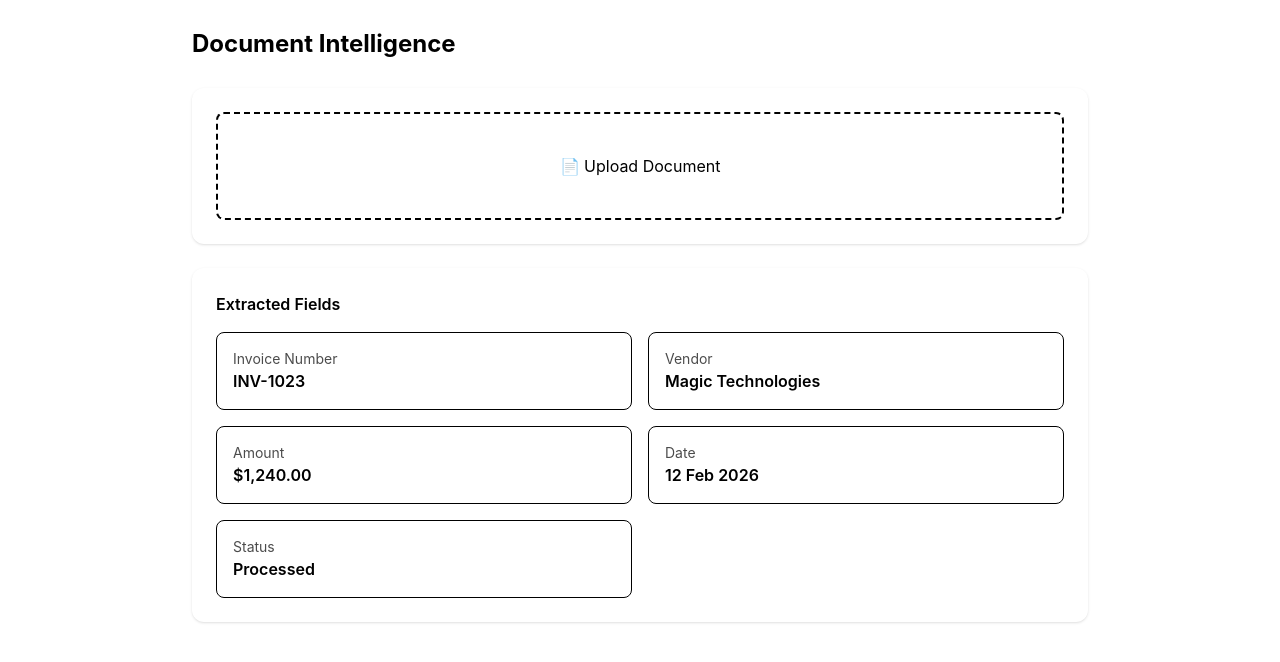
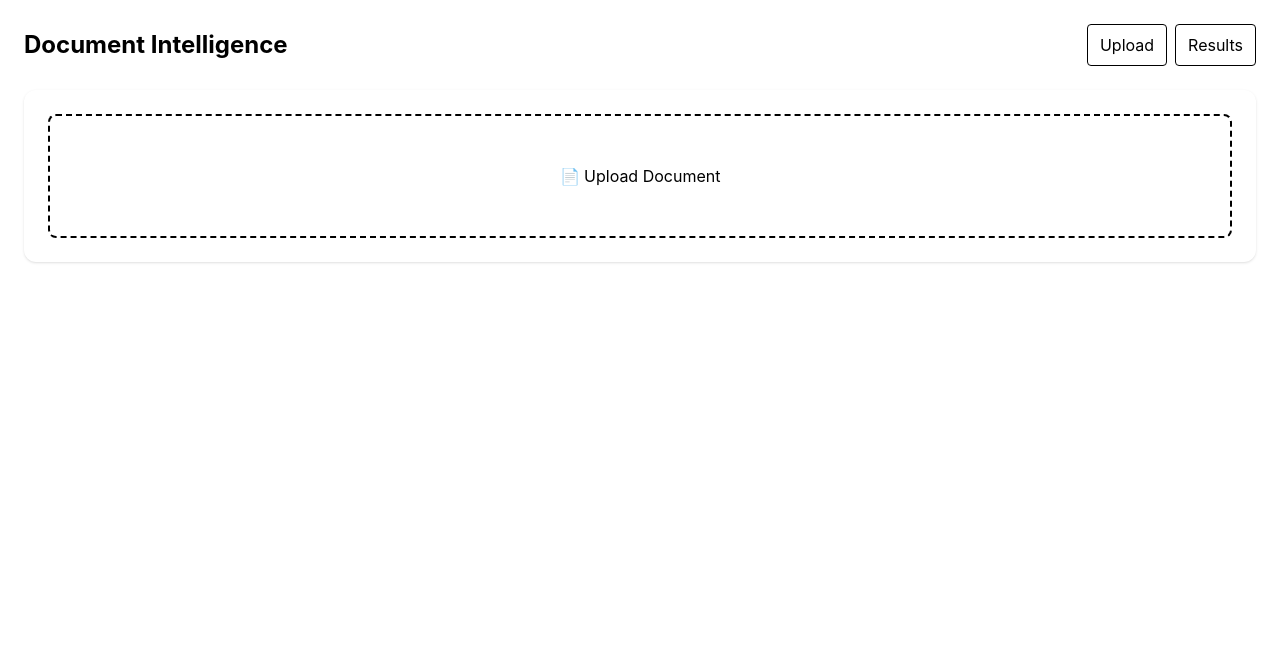
Before and after one commit to Rohit-0870/poc-docintel, a React (Vite) app: page / in a window 1280 px wide. Shown: the top 662 px of the page. Built offline with nearby package versions, Linux system fonts and the light colour scheme.

Commit message:
change is ui

```diff
--- a/src/App.jsx
+++ b/src/App.jsx
@@ -4,6 +4,7 @@ import { extractedData } from "./data/dummyData";
 
 export default function App({ config = defaultConfig }) {
   const [theme, setTheme] = useState(config.theme);
+  const [page, setPage] = useState("upload");
 
   useEffect(() => {
     document.documentElement.className = theme;
@@ -13,29 +14,57 @@ export default function App({ config = defaultConfig }) {
     );
   }, [theme]);
 
+  const go = (route) => {
+    setPage(route);
+    config.onNavigate?.(route); // notify MagicHub if needed
+  };
+
   return (
-    <div className="min-h-screen bg-bg text-text p-6 transition-all">
-      <div className="max-w-4xl mx-auto space-y-6">
+    <div className="min-h-screen bg-bg text-text p-6">
 
-        <header className="flex justify-between items-center">
-          <h1 className="text-2xl font-bold text-brand">
-            {config.labels.title}
-          </h1>
+      <header className="flex justify-between items-center mb-6">
+        <h1 className="text-2xl font-bold text-brand">
+          {config.labels.title}
+        </h1>
+
+        <div className="space-x-2">
+          <button
+            onClick={() => setTheme(theme === "light" ? "dark" : "light")}
+            className="px-4 py-2 rounded bg-brand text-white"
+          >
+            Theme
+          </button>
 
           <button
-            onClick={() => setTheme(theme === "light" ? "dark" : "light")}
-            className="px-4 py-2 rounded-lg bg-brand text-white"
+            onClick={() => go("upload")}
+            className="px-3 py-2 border rounded"
           >
-            Toggle Theme
+            Upload
           </button>
-        </header>
 
+          <button
+            onClick={() => go("results")}
+            className="px-3 py-2 border rounded"
+          >
+            Results
+          </button>
+        </div>
+      </header>
+
+      {/* Pages */}
+
+      {page === "upload" && (
         <div className="bg-card p-6 rounded-xl shadow">
-          <button className="border-2 border-dashed w-full p-10 rounded-lg text-center hover:border-brand transition">
+          <button
+            onClick={() => go("results")}
+            className="border-2 border-dashed w-full p-12 rounded-lg hover:border-brand transition"
+          >
             📄 {config.labels.upload}
           </button>
         </div>
+      )}
 
+      {page === "results" && (
         <div className="bg-card p-6 rounded-xl shadow">
           <h2 className="font-semibold mb-4">
             {config.labels.extracted}
@@ -45,7 +74,7 @@ export default function App({ config = defaultConfig }) {
             {extractedData.map((item) => (
               <div
                 key={item.field}
-                className="p-4 border rounded-lg hover:border-brand transition"
+                className="p-4 border rounded-lg"
               >
                 <p className="text-sm opacity-70">{item.field}</p>
                 <p className="font-semibold">{item.value}</p>
@@ -53,8 +82,7 @@ export default function App({ config = defaultConfig }) {
             ))}
           </div>
         </div>
-
-      </div>
+      )}
     </div>
   );
 }
```
